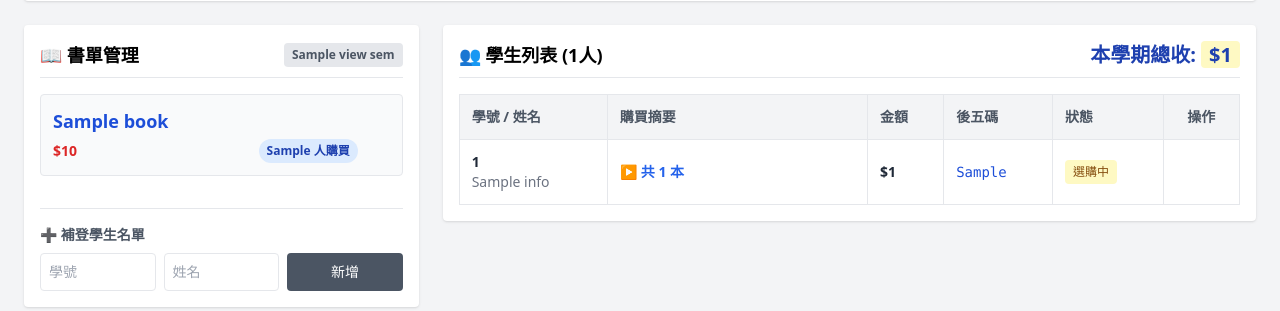
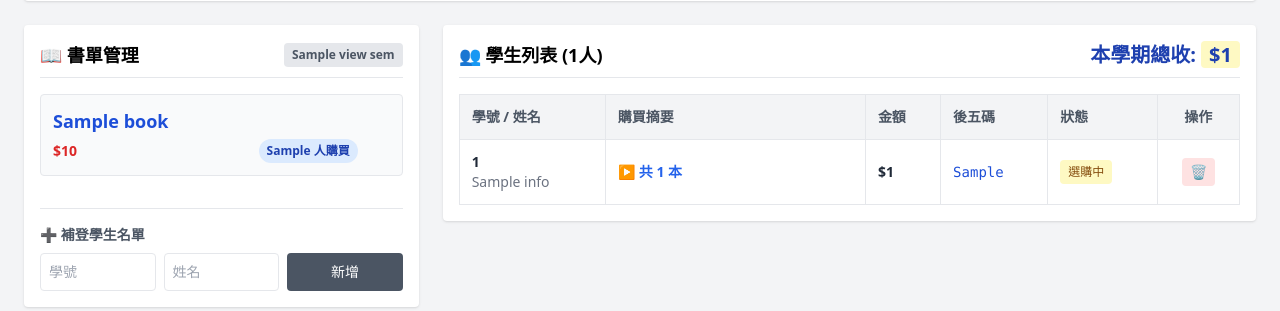
Before and after one commit to jhuiry8/NTUT-BOOKSYSTEM, a Python web app: template templates/admin.html in a window 1280 px wide. Shown: the part 189-500 px from the top of the page. Run offline with Jinja, Linux system fonts and the light colour scheme; the template is opened without the code that fills it: most values are stand-ins (such as "Sample title", 1, 10 or a date in 2020); some libraries are stand-ins or nearby versions.

Commit message:
Update admin.html

```diff
--- a/templates/admin.html
+++ b/templates/admin.html
@@ -180,7 +180,14 @@
                                             🔓 解鎖
                                         </a>
                                     {% endif %}
-                                </td>
+
+                                <form action="{{ url_for('delete_student', student_id=item.info.id) }}" method="POST"
+                  onsubmit="return confirm('⚠️ 警告：這將刪除該學生及其所有訂購紀錄！確定要刪除 {{ item.info.name }} 嗎？');">
+                <button type="submit" class="bg-red-100 text-red-600 px-2 py-1 rounded hover:bg-red-600 hover:text-white transition" title="刪除學生">
+                    🗑️
+                </button>
+            </form>
+        </td>
                             </tr>
                             {% endfor %}
                         </tbody>
```
